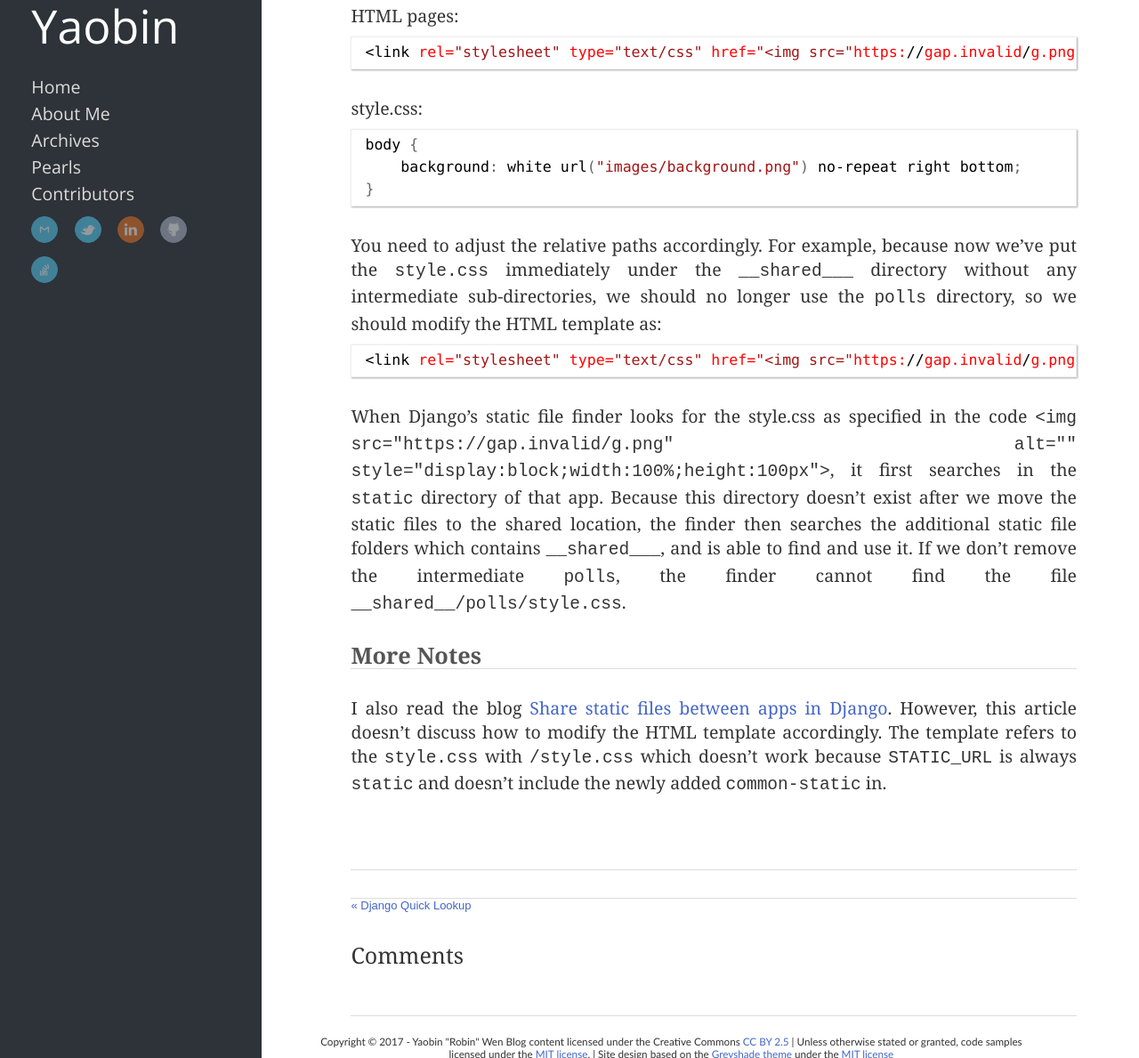
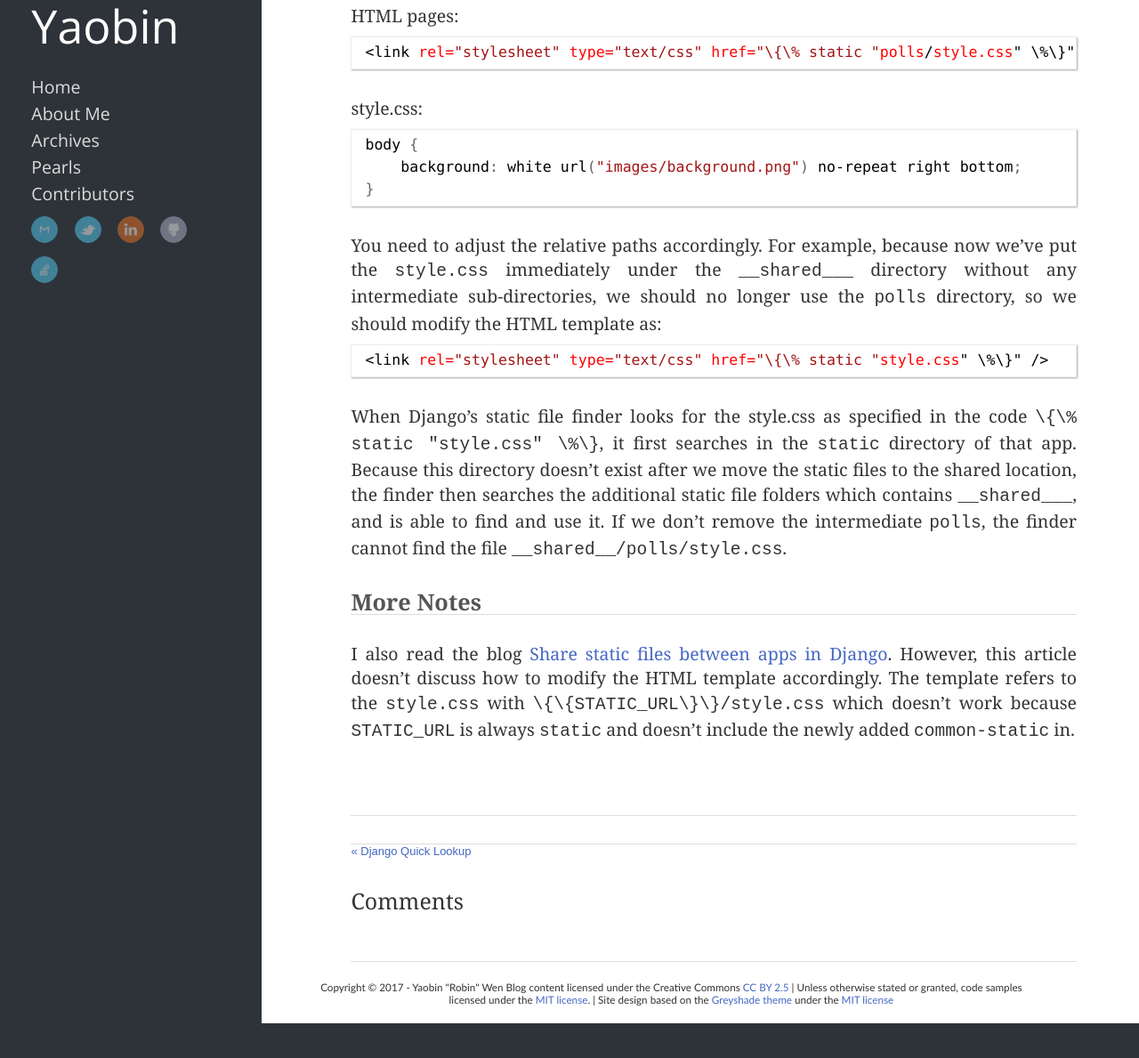
Before and after one commit to Tianhao25/yaobinwen.github.io, a Jekyll site: the page built from _posts/2017/2017-02-07-Django-how-to-share-static-files.md, in a window 1280 px wide and 1400 px high, scrolled down 1960 px, cut to the strip 211-1400 px from the top of the window. Shown: the whole strip at 89% size. Built offline with Jekyll 4.4.1, drawn with Linux system fonts in a browser that asks for light colours; nearby versions of some CDN libraries; comment, search, counter and statistics services are not loaded; after the commit the page ends 3321 px from its top, so only the background shows below that.

Commit message:
Update post

````diff
--- a/_posts/2017/2017-02-07-Django-how-to-share-static-files.md
+++ b/_posts/2017/2017-02-07-Django-how-to-share-static-files.md
@@ -91,7 +91,7 @@ The HTML templates in Django's official tutorials refer to the static files as f
 HTML pages:
 
 ```html
-<link rel="stylesheet" type="text/css" href="{% static "polls/style.css" %}" />
+<link rel="stylesheet" type="text/css" href="\{\% static "polls/style.css" \%\}" />
 ```
 
 style.css:
@@ -105,11 +105,11 @@ body {
 You need to adjust the relative paths accordingly. For example, because now we've put the ```style.css``` immediately under the ```__shared___``` directory without any intermediate sub-directories, we should no longer use the ```polls``` directory, so we should modify the HTML template as:
 
 ```html
-<link rel="stylesheet" type="text/css" href="{% static "style.css" %}" />
+<link rel="stylesheet" type="text/css" href="\{\% static "style.css" \%\}" />
 ```
 
-When Django's static file finder looks for the style.css as specified in the code ```{% static "style.css" %}```, it first searches in the ```static``` directory of that app. Because this directory doesn't exist after we move the static files to the shared location, the finder then searches the additional static file folders which contains ```__shared___```, and is able to find and use it. If we don't remove the intermediate ```polls```, the finder cannot find the file ```__shared__/polls/style.css```.
+When Django's static file finder looks for the style.css as specified in the code ```\{\% static "style.css" \%\}```, it first searches in the ```static``` directory of that app. Because this directory doesn't exist after we move the static files to the shared location, the finder then searches the additional static file folders which contains ```__shared___```, and is able to find and use it. If we don't remove the intermediate ```polls```, the finder cannot find the file ```__shared__/polls/style.css```.
 
 ## More Notes
 
-I also read the blog [Share static files between apps in Django](http://vincesalvino.blogspot.com/2013/02/share-static-files-between-apps-in.html). However, this article doesn't discuss how to modify the HTML template accordingly. The template refers to the ```style.css``` with ```{{STATIC_URL}}/style.css``` which doesn't work because ```STATIC_URL``` is always ```static``` and doesn't include the newly added ```common-static``` in.
+I also read the blog [Share static files between apps in Django](http://vincesalvino.blogspot.com/2013/02/share-static-files-between-apps-in.html). However, this article doesn't discuss how to modify the HTML template accordingly. The template refers to the ```style.css``` with ```\{\{STATIC_URL\}\}/style.css``` which doesn't work because ```STATIC_URL``` is always ```static``` and doesn't include the newly added ```common-static``` in.
````
